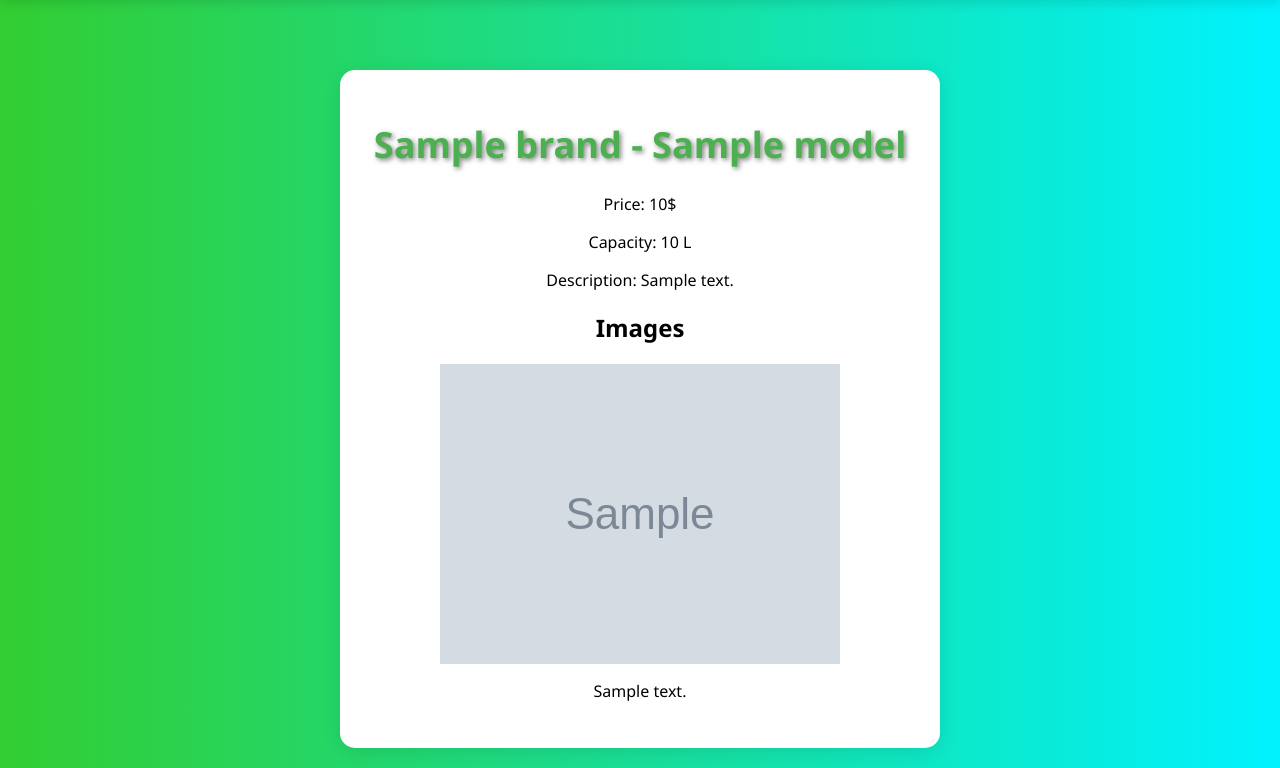
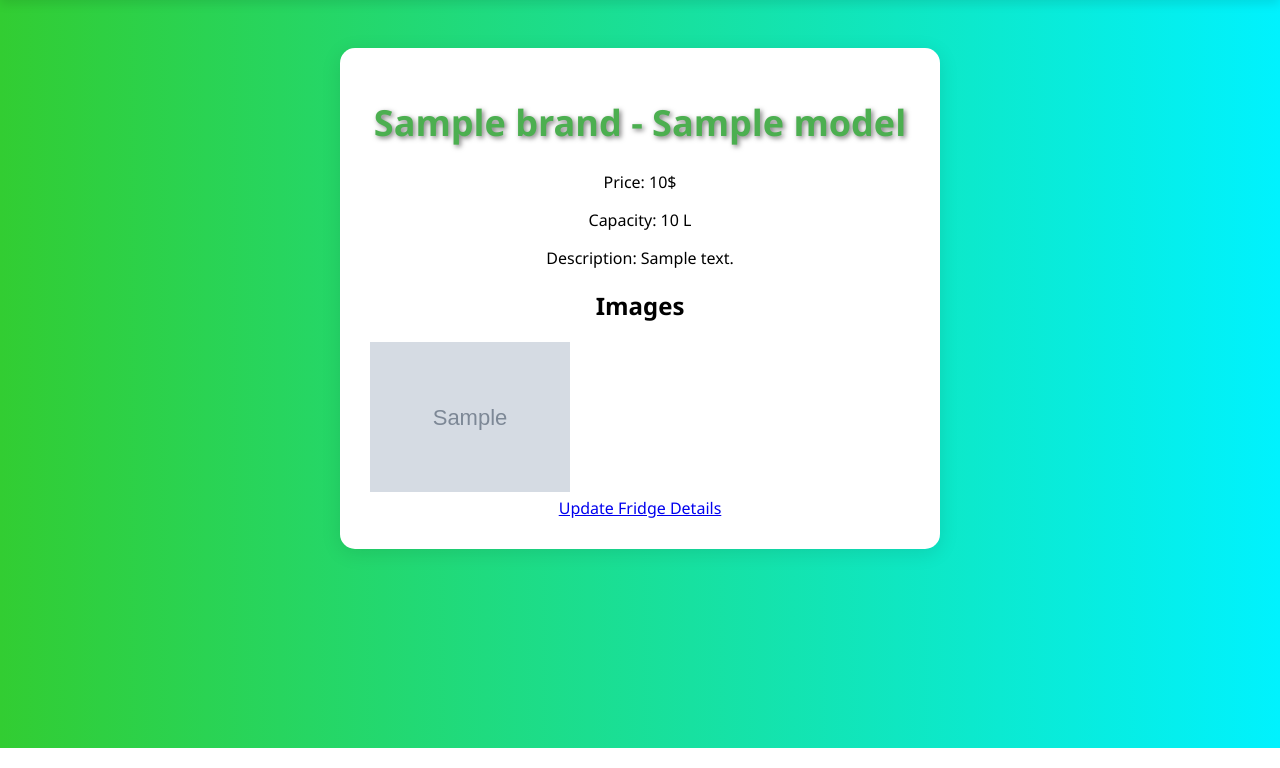
Before and after one commit to TheAlexGrimes30/TrainingDjangoProject, a Django app: template FridgeProject/templates/details.html in a window 1280 px wide. Shown: the part 52-820 px from the top of the page. Run offline with Django 3.2, Linux system fonts and the light colour scheme; the template is opened without the code that fills it: most values are stand-ins (such as "Sample title", 1, 10 or a date in 2020); grey boxes marked "Sample" are stand-in pictures.

Commit message:
update function

```diff
--- a/FridgeProject/FridgeProject/urls.py
+++ b/FridgeProject/FridgeProject/urls.py
@@ -19,7 +19,7 @@
 from django.urls import path
 
 from FridgeApp.views import home, contacts, info, FridgeCreateView, FridgeListView, FridgeImageCreateView, \
-    FridgeDetailView
+    FridgeDetailView, FridgeUpdateView
 from FridgeProject import settings
 
 urlpatterns = [
@@ -31,6 +31,7 @@
     path('fridges/', FridgeListView.as_view(), name="fridges"),
     path('create/<slug:slug>/image-upload/', FridgeImageCreateView.as_view(), name="image-upload"),
     path('fridges/<slug:slug>/', FridgeDetailView.as_view(), name='details'),
+    path('fridges/<slug:slug>/update/', FridgeUpdateView.as_view(), name='update'),
 ]
 
 if settings.DEBUG:
--- a/FridgeProject/static/css/main_styles.css
+++ b/FridgeProject/static/css/main_styles.css
@@ -195,3 +195,21 @@
     font-size: 16px;
     margin: 5px 0;
 }
+
+.fridge-images {
+    display: flex;
+    flex-wrap: wrap;
+    gap: 15px;
+}
+
+.image-container {
+    width: 200px;
+    text-align: center;
+}
+
+.fridge-image {
+    width: 100%;
+    height: auto;
+    max-height: 200px;
+    object-fit: cover;
+}
--- a/FridgeProject/templates/details.html
+++ b/FridgeProject/templates/details.html
@@ -1,4 +1,4 @@
-\{% extends 'base.html' %}
+{% extends 'base.html' %}
 
 {% block title %}Fridge Details{% endblock %}
 
@@ -13,14 +13,13 @@
         <div class="fridge-images">
             {% for image in images %}
                 <div class="image-container">
-                    <img src="{{ image.image.url }}" alt="{{ image.alt_text }}">
-                    {% if image.alt_text %}
-                        <p>{{ image.alt_text }}</p>
-                    {% endif %}
+                    <img src="{{ image.image.url }}" alt="{{ image.alt_text }}" class="fridge-image">
                 </div>
             {% endfor %}
         </div>
     {% else %}
         <p>No images available for this fridge.</p>
     {% endif %}
+
+    <a href="{% url 'update' slug=fridge.slug %}" class="btn btn-primary">Update Fridge Details</a>
 {% endblock %}
```
Also changed, not shown: FridgeProject/FridgeApp/views.py (+30 -2 lines), FridgeProject/templates/update.html (added, +27 -0 lines), FridgeProject/media/images/i_F15EMPX.png (added), FridgeProject/media/images/q.jpg (added).
